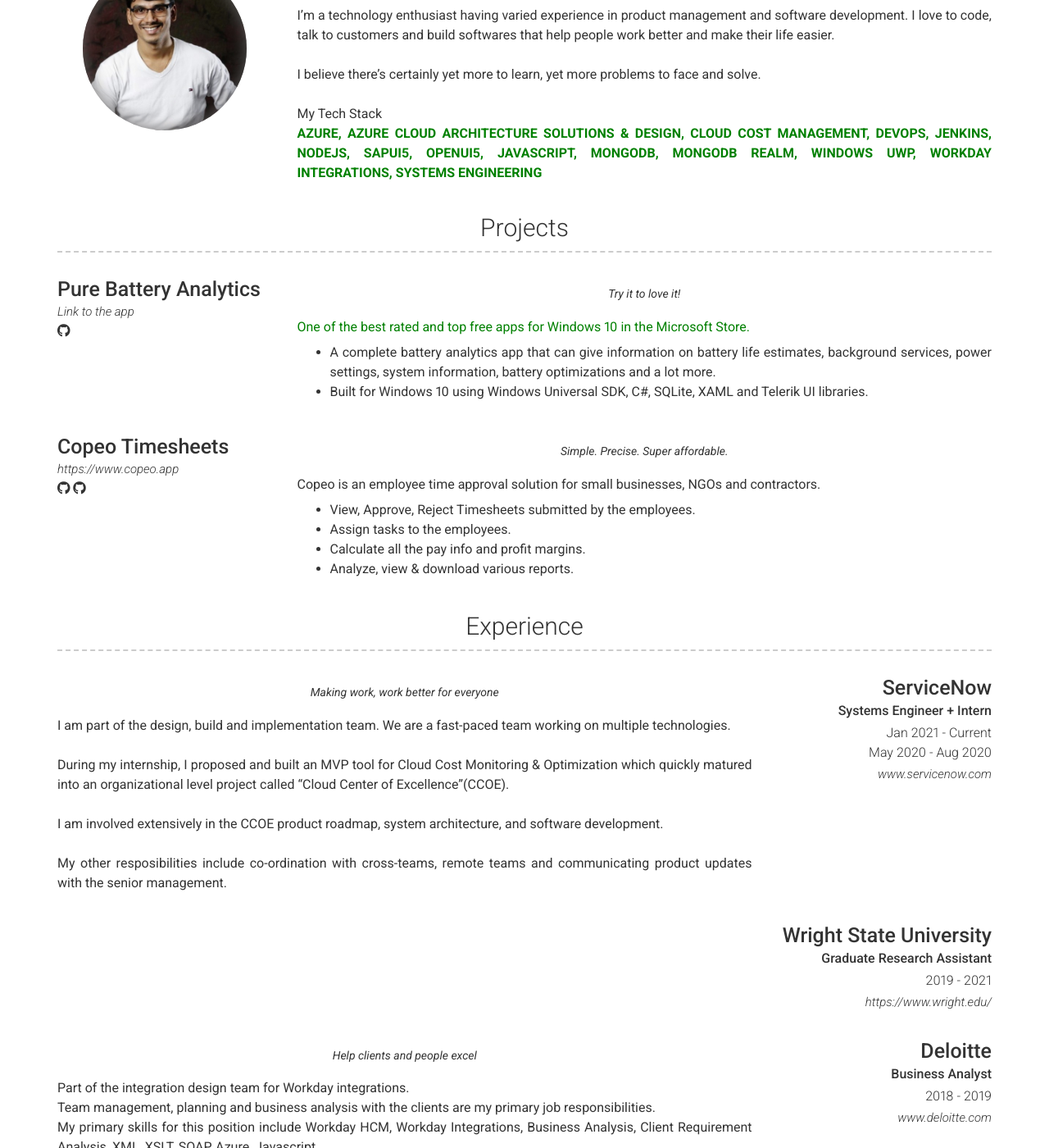
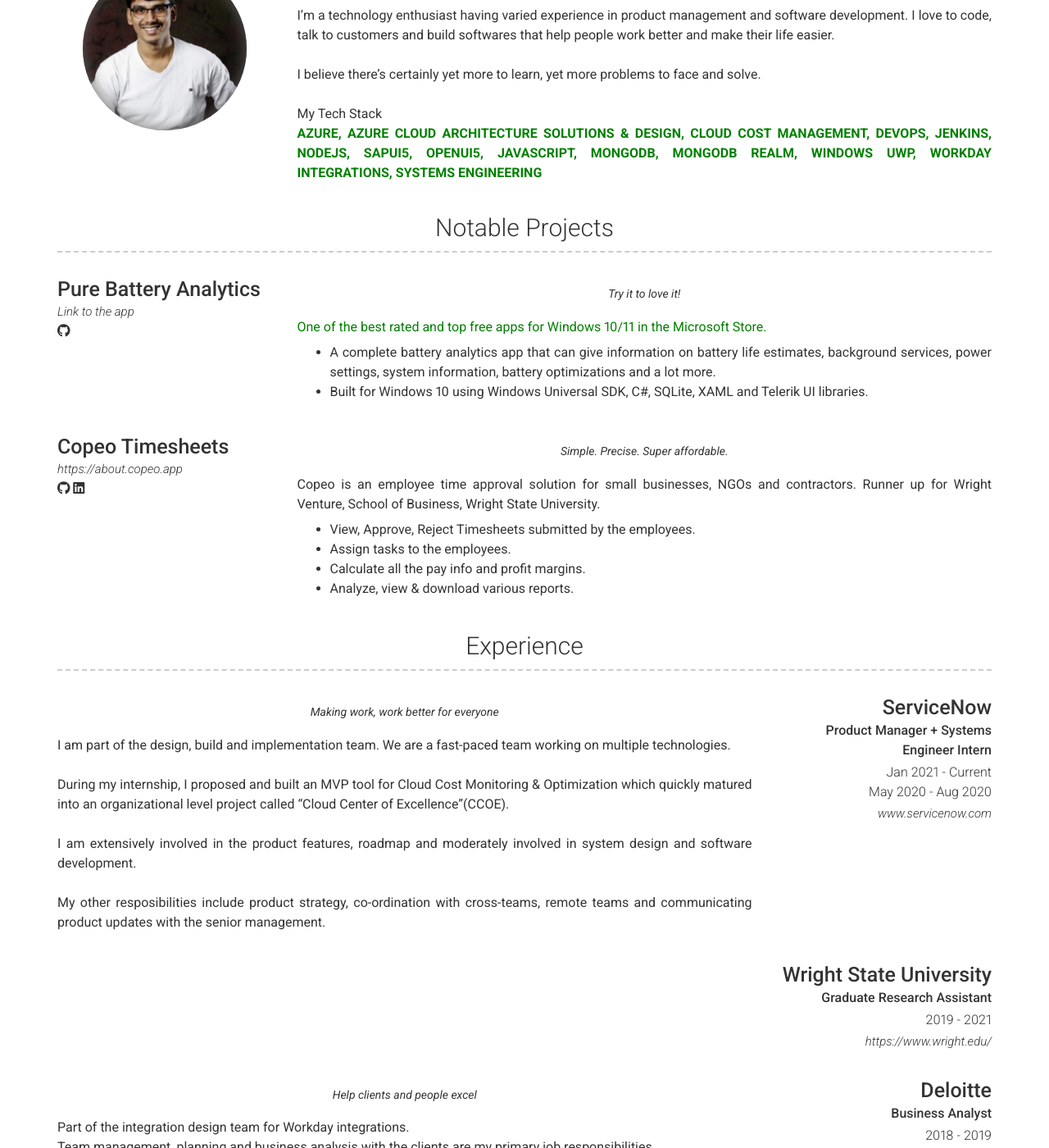
Before and after one commit to medhachaitanya/medhachaitanya.github.io, a Jekyll site: the page built from index.md, in a window 1280 px wide and 1400 px high, scrolled down 320 px. Shown: the whole window at 82% size. Built offline with Jekyll 4.4.1, drawn with Linux system fonts in a browser that asks for light colours; nearby versions of some CDN libraries; some of the changed text lies outside the part shown.

Commit message:
Update _config.yml

```diff
--- a/_config.yml
+++ b/_config.yml
@@ -7,7 +7,7 @@
 
 # Personal info
 name: Medha Karri
-title: Software & Systems Engineer
+title: Sr. Product Manager
 email: medhachaitanya@outlook.com
 # email_title: Email (Email title override)
 # phone: Your phone number (optional)
@@ -64,7 +64,7 @@
 
 
 content:
-  - title: Projects # Title for the section
+  - title: Notable Projects # Title for the section
     layout: list # Type of content section (list/text)
     content:
       - layout: left
@@ -81,7 +81,7 @@
         quote: >
           Try it to love it!
         description: | # this will include new lines to allow paragraphs
-          <p style='color:green'>One of the best rated and top free apps for Windows 10 in the Microsoft Store.</p>
+          <p style='color:green'>One of the best rated and top free apps for Windows 10/11 in the Microsoft Store.</p>
 
           * A complete battery analytics app that can give information on battery life estimates, background services, power settings, system information, battery optimizations and a lot more.
           * Built for Windows 10 using Windows Universal SDK, C#, SQLite, XAML and Telerik UI libraries.
@@ -89,21 +89,21 @@
 
       - layout: left
         title: Copeo Timesheets
-        link: www.copeo.app
-        link_text: https://www.copeo.app
+        link: about.copeo.app
+        link_text: https://about.copeo.app
         additional_links:
           - title:  Github page for project
             icon: fab fa-github
             url: https://medhachaitanya.github.io/copeoapp/
           - title:  LinkedIn post
-            icon: fab fa-github
+            icon: fab fa-linkedin
             url: https://www.linkedin.com/posts/college-of-engineering-and-computer-science_computer-science-grad-medha-karri-applauds-activity-6872570575810830338-XfSR
 
 
         quote: >
           Simple. Precise. Super affordable.
         description: | # this will include new lines to allow paragraphs
-          Copeo is an employee time approval solution for small businesses, NGOs and contractors.
+          Copeo is an employee time approval solution for small businesses, NGOs and contractors. Runner up for Wright Venture, School of Business, Wright State University.
           * View, Approve, Reject Timesheets submitted by the employees.
           * Assign tasks to the employees.
           * Calculate all the pay info and profit margins.
@@ -115,7 +115,7 @@
     content:
       - layout: right
         title: ServiceNow
-        sub_title: Systems Engineer + Intern
+        sub_title: Product Manager + Systems Engineer Intern
         caption: Jan 2021 - Current <br/> May 2020 - Aug 2020
         link: www.servicenow.com
         quote: >
@@ -126,10 +126,10 @@
           <br/>
           During my internship, I proposed and built an MVP tool for Cloud Cost Monitoring & Optimization which quickly matured into an organizational level project called “Cloud Center of Excellence”(CCOE).
           <br/>
-          I am involved extensively in the CCOE product roadmap, system architecture, and software development.
+          I am extensively involved in the product features, roadmap and moderately involved in system design and software development.
           <br/>
           <br/>
-          My other resposibilities include co-ordination with cross-teams, remote teams and communicating product updates with the senior management.
+          My other resposibilities include product strategy, co-ordination with cross-teams, remote teams and communicating product updates with the senior management.
           <br/>
       - layout: right
         title: Wright State University
@@ -177,14 +177,14 @@
 
       - layout: right
         title: DailyPlus
-        sub_title: Co-Founder & Product Owner
+        sub_title: Co-Founder & CEO
         caption: 2013 - 2017
         link: https://dailyplus.app/
         quote: >
           Empowering dairy based small businesses for easy invoicing and billing
         description: | # this will include new lines to allow paragraphs
           Managed a team of 18 individuals. <br/>
-          Part of the product design, architecture and execution.<br />
+          Head of the product design, strategy and execution.<br />
           Part of the T-Hub incubator(2015-'17), Hyderabad, India. <br />
           Part of NASSCOM 10000 startups(2015-'18), Hyderabad, India. <br />
 
@@ -192,6 +192,7 @@
           <p style='color:green'>Winner of Kotak Mahindra Innovation Hackathon. https://bit.ly/3EzTvfe.</p>
           <p style='color:green'>One of the top 15 selected startups for mentorship and incubation programme "Jumpstart" at the Indian School of Business, Hyderabad, India.</p>
           <p style='color:green'>Listed in one of the top 150 growing startups, 2016, by Economic Times Power of Ideas, IIM-Calcutta, India.</p>
+          <p style='color:green'>Startup acquired by a private entity.</p>
 
       - layout: right
         title: Microsoft
```
